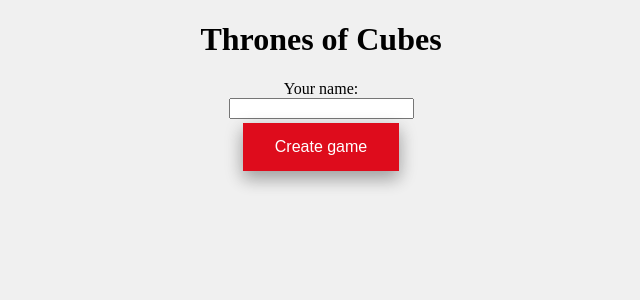
After one commit to pezzin/toc, a PHP site: page /create.php in a window 1280 px wide. The commit adds this page. Shown: the top 300 px of the page, without its empty margins (319-959 px from the left). Run offline with PHP 8.4, Linux system fonts and the light colour scheme.

Commit message:
Add files via upload
Added Create game flow

```diff
--- /dev/null
+++ b/create.php
@@ -0,0 +1,21 @@
+<?php
+// Start the session
+session_start();
+?>
+<!DOCTYPE html>
+<html>
+<head>
+  <title>Thrones of Cubes - Create a new game</title>
+  <link rel="stylesheet" href="toc.css">
+</head>
+<body>
+  <center>
+    <h1>Thrones of Cubes</h1>
+    <form action="check2.php" method="GET">
+      <label for="name">Your name:</label><br />
+      <input type="text" id="name" name="name"><br />
+      <input class="button button_red" type="submit" value="Create game">
+    </form>
+  </center>
+</body>
+</html>
--- a/index.html
+++ b/index.html
@@ -8,8 +8,8 @@
   <center>
     <h1>Thrones of Cubes</h1>
     <p>Make your choice:</p>
-
-    <a href="play.html"><button class="button button_blue">Play a new game</button></a>
+    <a href="play.html"><button class="button button_grey">Open simulator</button></a>
+    <a href="create.php"><button class="button button_blue">Play a new game</button></a>
     <a href="join.php"><button class="button button_red">Join existing game</button></a>
   </center>
 </body>
--- a/join.php
+++ b/join.php
@@ -12,7 +12,7 @@
       <input type="text" id="code" name="code"><br />
       <label for="name">Your name:</label><br />
       <input type="text" id="name" name="name"><br />
-      <input class="button" type="submit" value="Join game">
+      <input class="button button_red" type="submit" value="Join game">
     </form>
   </center>
 </body>
--- a/toc.css
+++ b/toc.css
@@ -34,6 +34,11 @@ body {
 .button_red {
   background-color: #DE0C1C; /* Red */
 }
+
+.button_grey {
+  background-color: #7f7f7f; /* Grey */
+}
+
 .disabled {
   opacity: 0.6;
   cursor: not-allowed;
```
Also changed, not shown: check2.php (added, +79 -0 lines).
